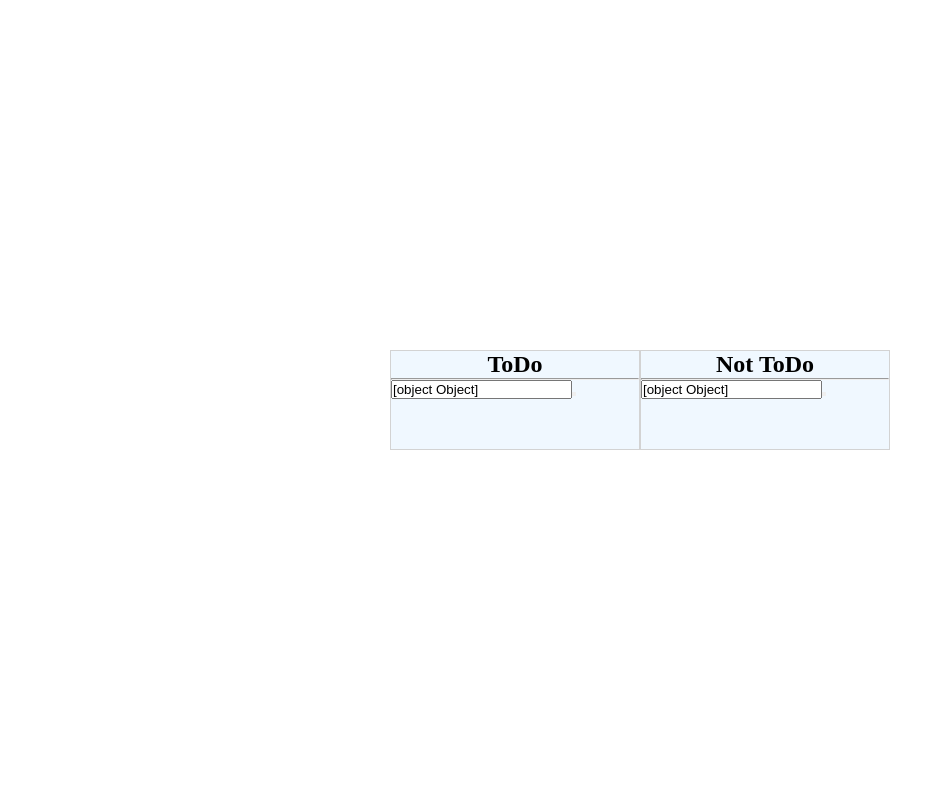
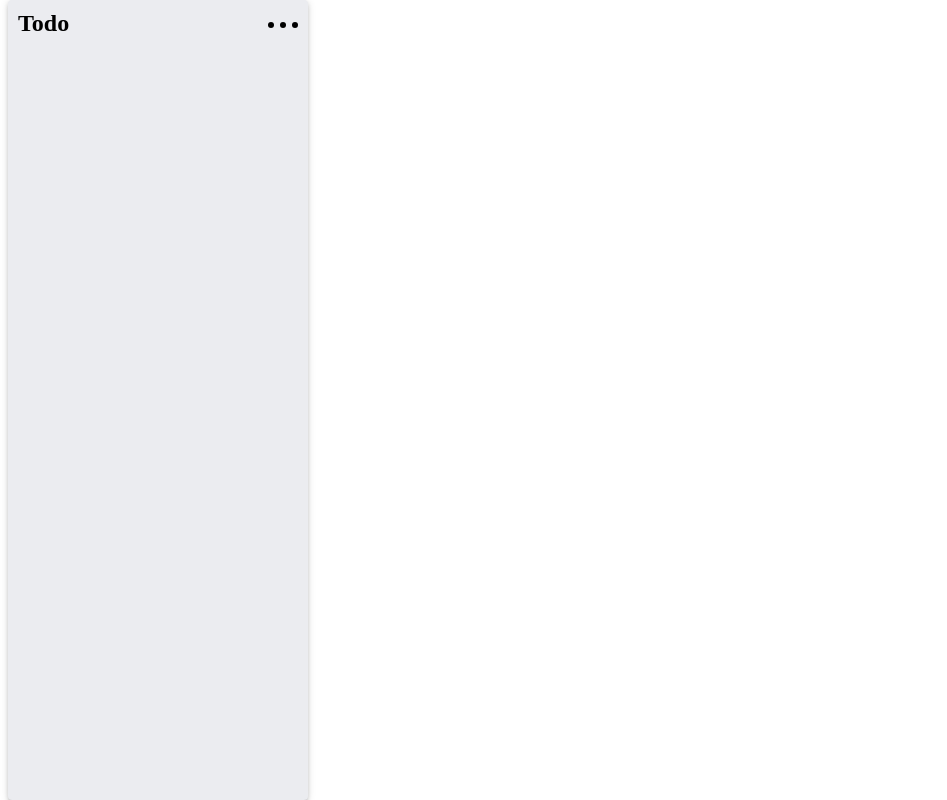
Before and after one commit to JuliaMalay/Note-Board, a React (Create React App) app: page / in a window 1280 px wide. Shown: the whole page, without its empty margins (0-947 px from the left). Built offline with nearby package versions, Linux system fonts and the light colour scheme.

Commit message:
added list component

```diff
--- a/package.json
+++ b/package.json
@@ -6,6 +6,7 @@
     "@testing-library/jest-dom": "^5.14.1",
     "@testing-library/react": "^11.2.7",
     "@testing-library/user-event": "^12.8.3",
+    "normalize.css": "^8.0.1",
     "react": "^17.0.2",
     "react-dom": "^17.0.2",
     "react-scripts": "4.0.3",
--- a/src/App.css
+++ b/src/App.css
@@ -7,6 +7,11 @@
   width: 100vw;
   height: 100vh;
   display: flex;
-  justify-content: center;
-  align-items: center;
 }
+.svg {
+  width: 30px;
+  height: 30px;
+}
+.svg svg:hover {
+  fill: salmon;
+}
--- a/src/App.js
+++ b/src/App.js
@@ -1,11 +1,11 @@
+import 'normalize.css';
 import './App.css';
-import Card from './components/card/Card';
+import List from './components/list/List';
 
 function App() {
   return (
     <div className="App">
-      <Card title="ToDo" />
-      <Card title="Not ToDo" />
+      <List />
     </div>
   );
 }
--- /dev/null
+++ b/src/components/UI/input/Input.jsx
@@ -0,0 +1,7 @@
+import React from 'react';
+import classes from './Input.module.css';
+const Input = (props) => {
+  return <input className={classes.input} {...props} />;
+};
+
+export default Input;
--- /dev/null
+++ b/src/components/UI/input/Input.module.css
@@ -0,0 +1,17 @@
+.input {
+  margin: 10px;
+  padding: 10px;
+  width: 100%;
+  height: 30px;
+  background-color: #ebecf0;
+  border: none;
+  margin-left: auto;
+  margin-right: auto;
+  font-size: 1.5em;
+  font-weight: bold;
+}
+.input:focus {
+  background-color: #ddd;
+
+  outline: none !important;
+}
--- a/src/components/card/Card.jsx
+++ /dev/null
@@ -1,23 +0,0 @@
-import React, {useState} from 'react';
-import classes from './Card.module.css';
-const {v4: uuid} = require('uuid');
-const Card = ({title}) => {
-  const [newItem, setNewItem] = useState({id: uuid(), title: ''});
-  const addItem = () => {};
-  return (
-    <div className={classes.card}>
-      <div className={classes.card__title}>{title}</div>
-      <hr />
-      <input
-        type="text"
-        value={newItem}
-        onChange={(event) => {
-          setNewItem({...newItem, title: event.target.value});
-        }}
-      />
-      <button onClick={addItem}></button>
-    </div>
-  );
-};
-
-export default Card;
--- a/src/components/card/Card.module.css
+++ /dev/null
@@ -1,11 +0,0 @@
-.card {
-  min-height: 100px;
-  width: 250px;
-  background-color: aliceblue;
-  border: 1px solid lightgrey;
-}
-.card__title {
-  font-size: 1.5rem;
-  font-weight: 700;
-  text-align: center;
-}
--- /dev/null
+++ b/src/components/list/List.jsx
@@ -0,0 +1,12 @@
+import React from 'react';
+import Title from '../title/Title';
+import classes from './List.module.css';
+const List = () => {
+  return (
+    <div className={classes.list}>
+      <Title />
+    </div>
+  );
+};
+
+export default List;
--- /dev/null
+++ b/src/components/list/List.module.css
@@ -0,0 +1,8 @@
+.list {
+  width: 300px;
+  margin-left: 8px;
+  background-color: #ebecf0;
+  border-radius: 4px;
+  box-shadow: 0px 3px 3px -2px rgb(0 0 0 / 20%),
+    0px 3px 4px 0px rgb(0 0 0 / 14%), 0px 1px 8px 0px rgb(0 0 0 / 12%);
+}
--- /dev/null
+++ b/src/components/svgSelector/SvgSelector.jsx
@@ -0,0 +1,51 @@
+import React from 'react';
+
+const SvgSelector = ({id}) => {
+  switch (id) {
+    case 'more':
+      return (
+        <svg
+          version="1.1"
+          xmlns="http://www.w3.org/2000/svg"
+          x="0px"
+          y="0px"
+          viewBox="0 0 426.667 426.667"
+        >
+          <g>
+            <g>
+              <circle cx="42.667" cy="213.333" r="42.667" />
+            </g>
+          </g>
+          <g>
+            <g>
+              <circle cx="213.333" cy="213.333" r="42.667" />
+            </g>
+          </g>
+          <g>
+            <g>
+              <circle cx="384" cy="213.333" r="42.667" />
+            </g>
+          </g>
+          <g></g>
+          <g></g>
+          <g></g>
+          <g></g>
+          <g></g>
+          <g></g>
+          <g></g>
+          <g></g>
+          <g></g>
+          <g></g>
+          <g></g>
+          <g></g>
+          <g></g>
+          <g></g>
+          <g></g>
+        </svg>
+      );
+    default:
+      return <svg></svg>;
+  }
+};
+
+export default SvgSelector;
--- /dev/null
+++ b/src/components/title/Title.jsx
@@ -0,0 +1,37 @@
+import React, {useState} from 'react';
+import SvgSelector from '../svgSelector/SvgSelector';
+import Input from '../UI/input/Input';
+import classes from './Title.module.css';
+const Title = () => {
+  const [open, setOpen] = useState(false);
+  return (
+    <div>
+      {open ? (
+        <div>
+          <Input
+            value="Hello!"
+            autoFocus
+            onBlur={() => {
+              setOpen(!open);
+            }}
+          />
+        </div>
+      ) : (
+        <div className={classes.editableTitleContainer}>
+          <h2
+            onClick={() => {
+              setOpen(!open);
+            }}
+          >
+            Todo
+          </h2>
+          <div className="svg">
+            <SvgSelector id="more" />
+          </div>
+        </div>
+      )}
+    </div>
+  );
+};
+
+export default Title;
--- /dev/null
+++ b/src/components/title/Title.module.css
@@ -0,0 +1,8 @@
+.editableTitleContainer {
+  margin: 10px;
+  display: flex;
+  justify-content: space-between;
+}
+.editableTitle {
+  flex-grow: 1;
+}
```
Also changed, not shown: src/assets/images/more.svg (added), 1 other file (tests, documents, lock files or other folders).
